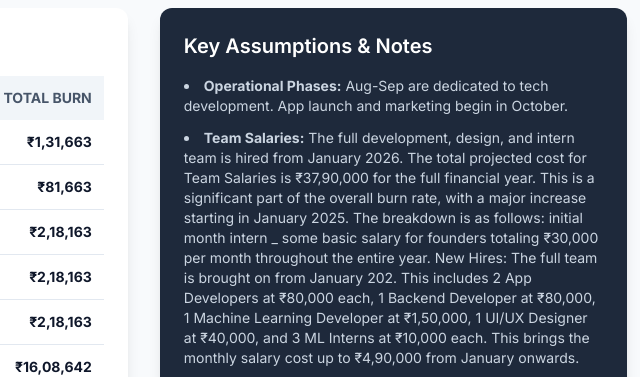
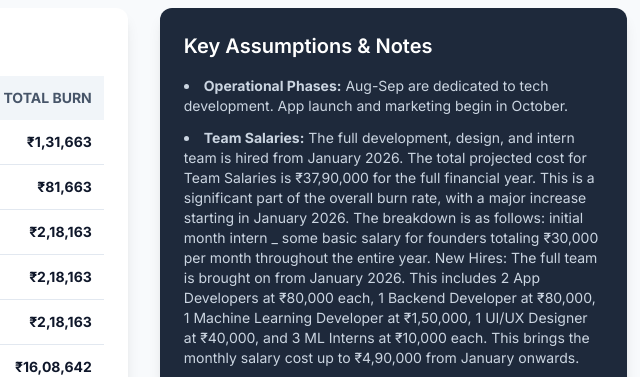
Before and after one commit to AnkitBhati06/fin-, a plain HTML site: page index.html in a window 1280 px wide. Shown: the part 960-1337 px from the top of the page, 621-1261 px from the left. Drawn offline with nearby package versions, Linux system fonts and the light colour scheme.

```diff
--- a/index.html
+++ b/index.html
@@ -149,11 +149,11 @@
                     <ul class="space-y-3 text-sm list-disc list-inside text-slate-300">
                         <li><strong>Operational Phases:</strong> Aug-Sep are dedicated to tech development. App launch and marketing begin in October.</li>
                         <li><strong>Team Salaries:</strong>  The full development, design, and intern team is hired from January 2026.
-                            The total projected cost for Team Salaries is ₹37,90,000 for the full financial year. This is a significant part of the overall burn rate, with a major increase starting in January 2025. The breakdown is as follows:
+                            The total projected cost for Team Salaries is ₹37,90,000 for the full financial year. This is a significant part of the overall burn rate, with a major increase starting in January 2026. The breakdown is as follows:
 
                            initial month intern _ some basic salary for founders  totaling ₹30,000 per month throughout the entire year.
 
-                            New Hires: The full team is brought on from January 202. This includes 2 App Developers at ₹80,000 each, 1 Backend Developer at ₹80,000, 1 Machine Learning Developer at ₹1,50,000, 1 UI/UX Designer at ₹40,000, and 3 ML Interns at ₹10,000 each. This brings the monthly salary cost up to ₹4,90,000 from January onwards.
+                            New Hires: The full team is brought on from January 2026. This includes 2 App Developers at ₹80,000 each, 1 Backend Developer at ₹80,000, 1 Machine Learning Developer at ₹1,50,000, 1 UI/UX Designer at ₹40,000, and 3 ML Interns at ₹10,000 each. This brings the monthly salary cost up to ₹4,90,000 from January onwards.
                             </li>
                         <li><strong>Marketing:</strong> Campaigns start in October. The Campus CEO program expands in Jan-Feb. A Social Media Manager is hired from January.The total projected spend on Marketing is ₹10,32,000. The marketing strategy is phased, with costs fluctuating significantly throughout the year based on different initiatives:
 
```
